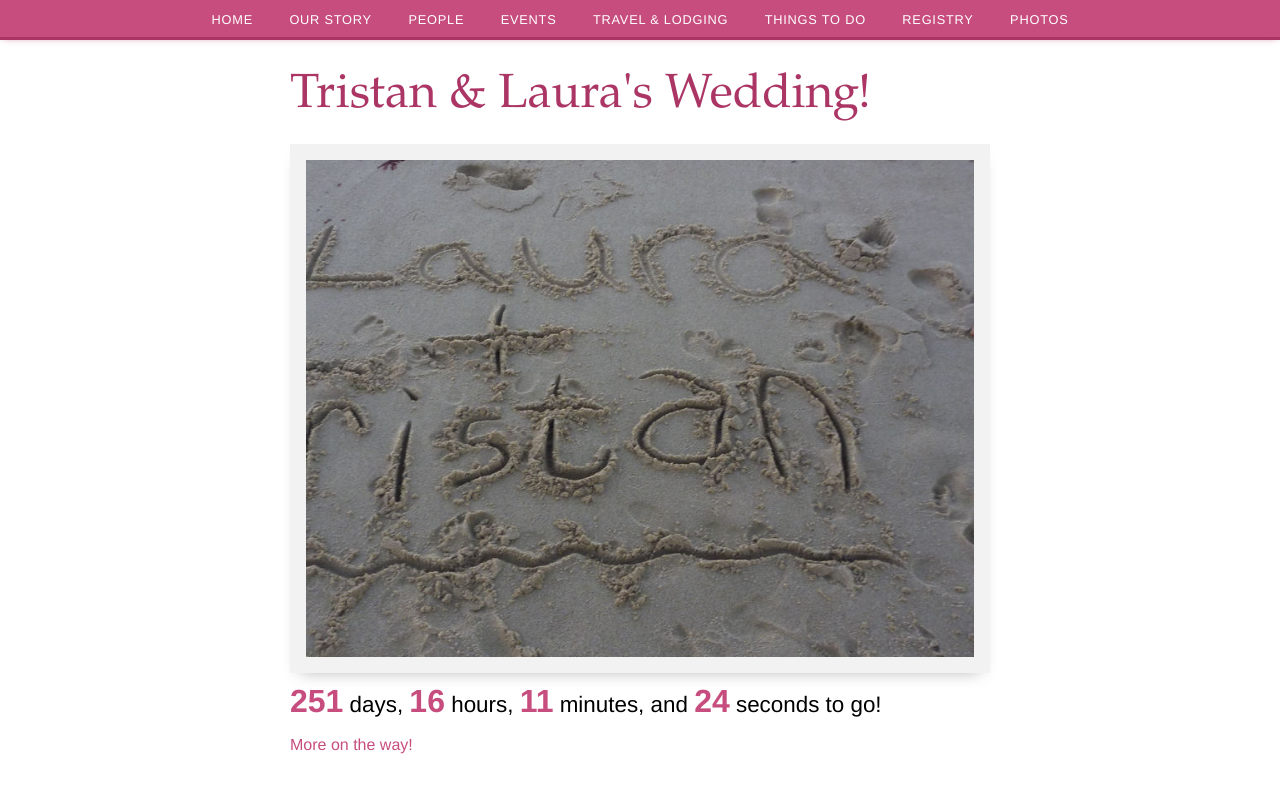
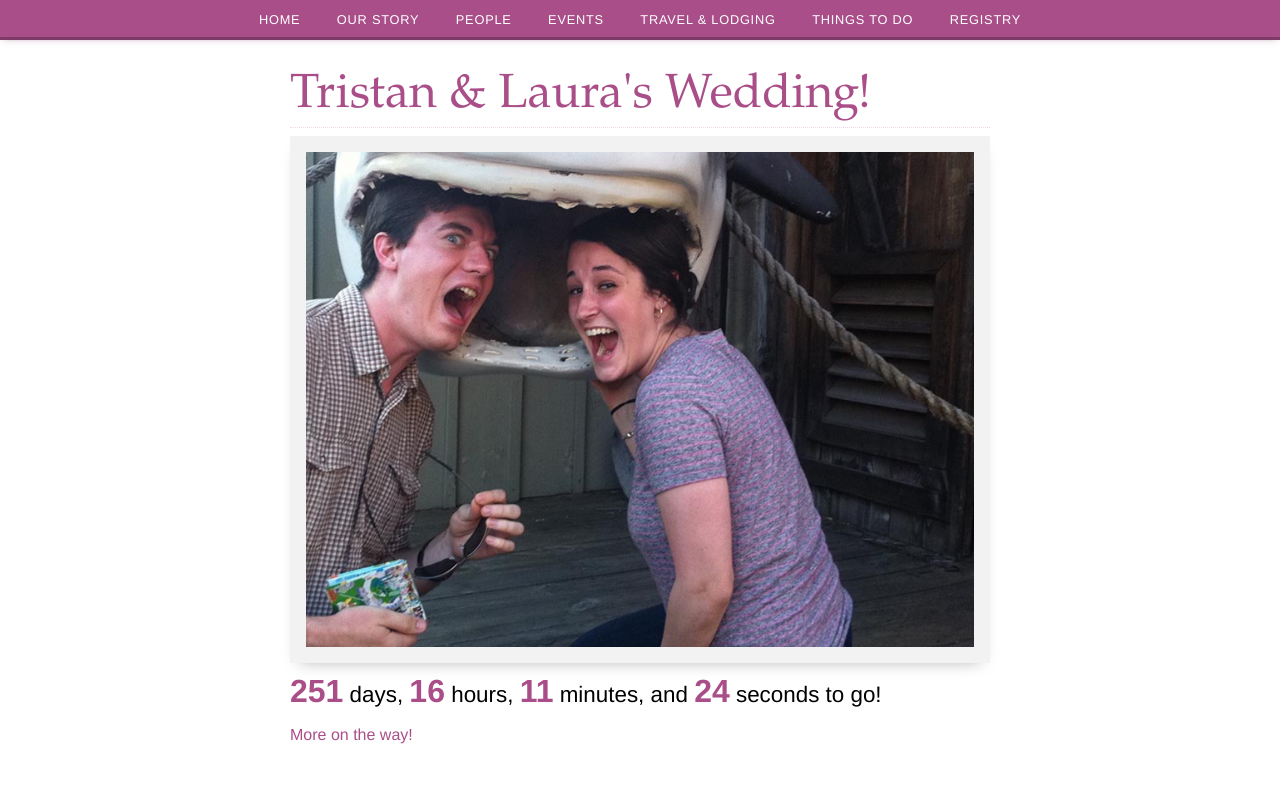
Before and after one commit to trisweb/tristanandlaura, a website: page index.html in a window 1280 px wide. Drawn offline with nearby package versions, Linux system fonts and the light colour scheme.

Commit message:
Refinements and new photos!

```diff
--- a/index.html
+++ b/index.html
@@ -15,9 +15,9 @@
   </head>
 
   <body ng-controller="Main">
-    <header>
+    <div class="header-container">
       <navigation></navigation>
-    </header>
+    </div class="header-container">
 
     <div class="animated-view" ng-view></div>
   </body>
--- a/js/templates/navigation.html
+++ b/js/templates/navigation.html
@@ -7,7 +7,6 @@
     <li><a href="#/travel">Travel &amp; Lodging</a></li>
     <li><a href="#/activities">Things to Do</a></li>
     <li><a href="#/registry">Registry</a></li>
-    <li><a href="#/photos">Photos</a></li>
   </ul>
   <a href="" class="menu" style="display: none;"
     ng-click="toggleMenu()">Menu <img src="img/menu.svg"></a>
--- a/js/views/home.html
+++ b/js/views/home.html
@@ -1,7 +1,7 @@
-<main>
-  <section class="title">
+<main class="home-page">
+  <header>
     <h1>Tristan &amp; Laura's Wedding!</h1>
-  </section>
+  </header>
 
   <section>
     <image-carousel>
@@ -13,6 +13,11 @@
       <img src="img/photos/slideshow-6.jpg">
       <img src="img/photos/slideshow-7.jpg">
       <img src="img/photos/slideshow-8.jpg">
+      <img src="img/photos/slideshow-9.jpg">
+      <img src="img/photos/slideshow-10.jpg">
+      <img src="img/photos/slideshow-11.jpg">
+      <img src="img/photos/slideshow-12.jpg">
+      <img src="img/photos/slideshow-13.jpg">
     </image-carousel>
   </section>
 
--- a/scss/base.scss
+++ b/scss/base.scss
@@ -1,5 +1,5 @@
 html {
-  background-color: $light-purple;
+  background-color: white;
   font-size: 16px;
   padding: 0;
   margin: 0;
@@ -22,14 +22,23 @@ main {
   padding-bottom: 4rem;
 }
 
-section.title {
+header {
   h1 {
     line-height: 1em;
-    margin-bottom: 1.5rem;
+    margin-bottom: 0.5rem;
+    padding-bottom: 0.15em;
+    border-bottom: 1px dotted $light-purple;
   }
 }
 
-header {
+main.home-page {
+  header h1 {
+    font-family: $family-script;
+    color: $purple;
+  }
+}
+
+div.header-container {
   background-color: $darker-purple;
   height: 40px;
   padding: 0;
@@ -49,22 +58,28 @@ header {
 
 h1, h2, h3 {
   font-family: $family-heading;
-  color: $darker-purple;
+  color: $gray-0;
   margin-bottom: 0.2em;
   margin-top: 0.2em;
   &.script {
     font-family: $family-script;
-    color: $purple;
   }
 }
 
 h1 {
   font-weight: 300;
   font-size: 3rem;
+  margin-bottom: 0;
 }
 h2 {
   font-weight: 300;
   font-size: 2rem;
+  margin-bottom: 0.4em;
+  margin-top: 0;
+  color: $purple;
+  &.script {
+    font-size: 1.7rem;
+  }
 }
 h3 {
   font-weight: 600;
--- a/scss/main.scss
+++ b/scss/main.scss
@@ -1,8 +1,13 @@
 // Colors
-$purple: rgb(199, 77, 126);
+$purple: rgb(169, 78, 137);
 $pale-purple: $purple;
-$darker-purple: darken($purple, 10%);
-$light-purple: lighten($purple, 63%); // Looking for rgb(251, 234, 247);
+$darker-purple: darken($purple, 12%);
+$light-purple: lighten($purple, 40%); // Looking for rgb(251, 234, 247);
+
+$gray-0: rgb(93, 76, 89);
+$gray-0: darken(desaturate($purple, 24%), 12%);
+$gray-1: lighten($gray-0, 10%);
+$gray-2: lighten($gray-0, 17%);
 
 // Flourish/fancy script typeface
 $face-script: "grafolita-script";
```
Also changed, not shown: js/views/about.html (+2 -2 lines), js/views/activities.html (+2 -2 lines), js/views/events.html (+2 -2 lines), js/views/people.html (+2 -2 lines), js/views/photos.html (+2 -2 lines), js/views/registry.html (+2 -2 lines), js/views/travel.html (+2 -2 lines), css/main.css, img/photos/slideshow-10.jpg (added), img/photos/slideshow-11.jpg (added), img/photos/slideshow-12.jpg (added), img/photos/slideshow-13.jpg (added), img/photos/slideshow-9.jpg (added).
